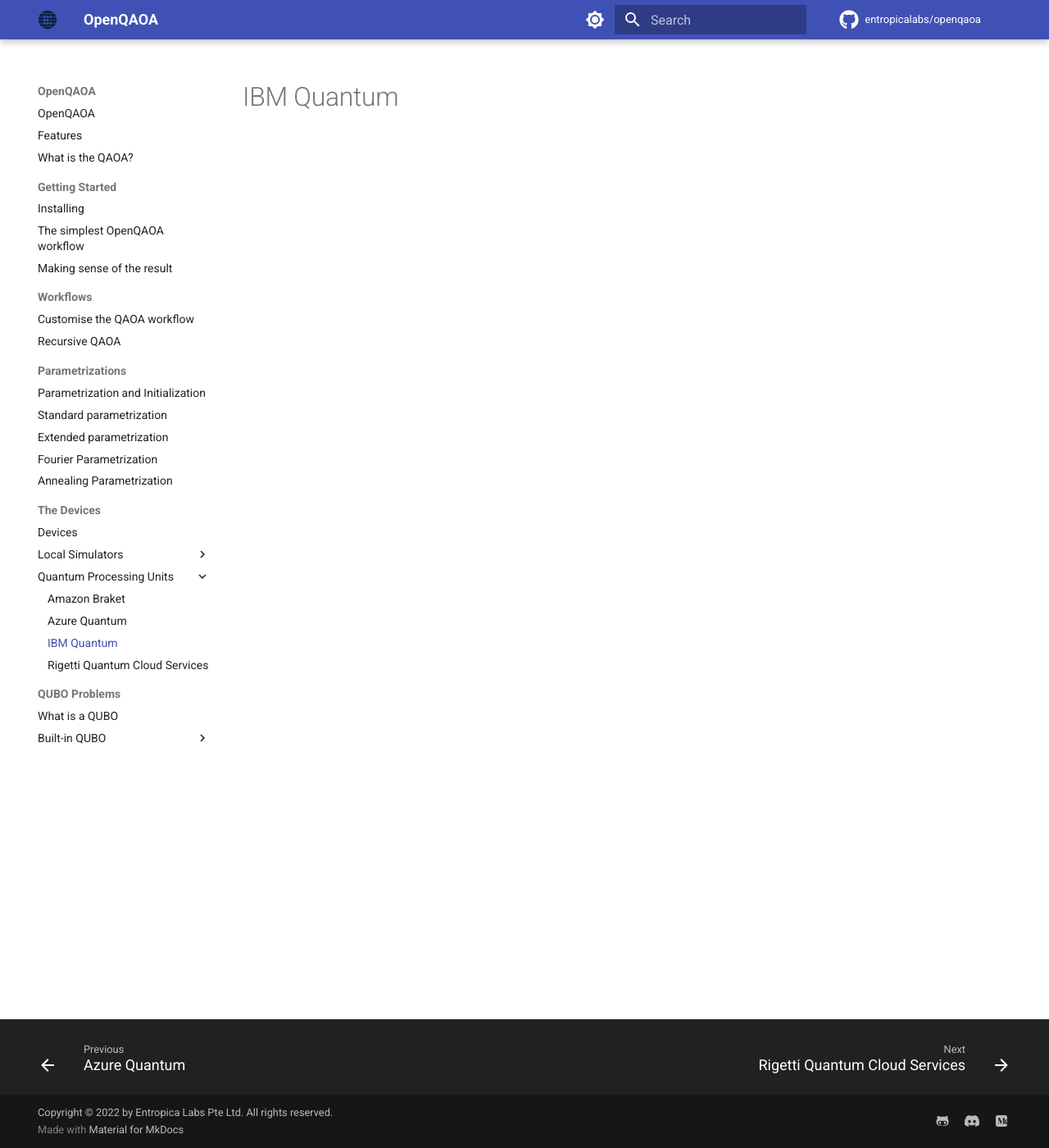
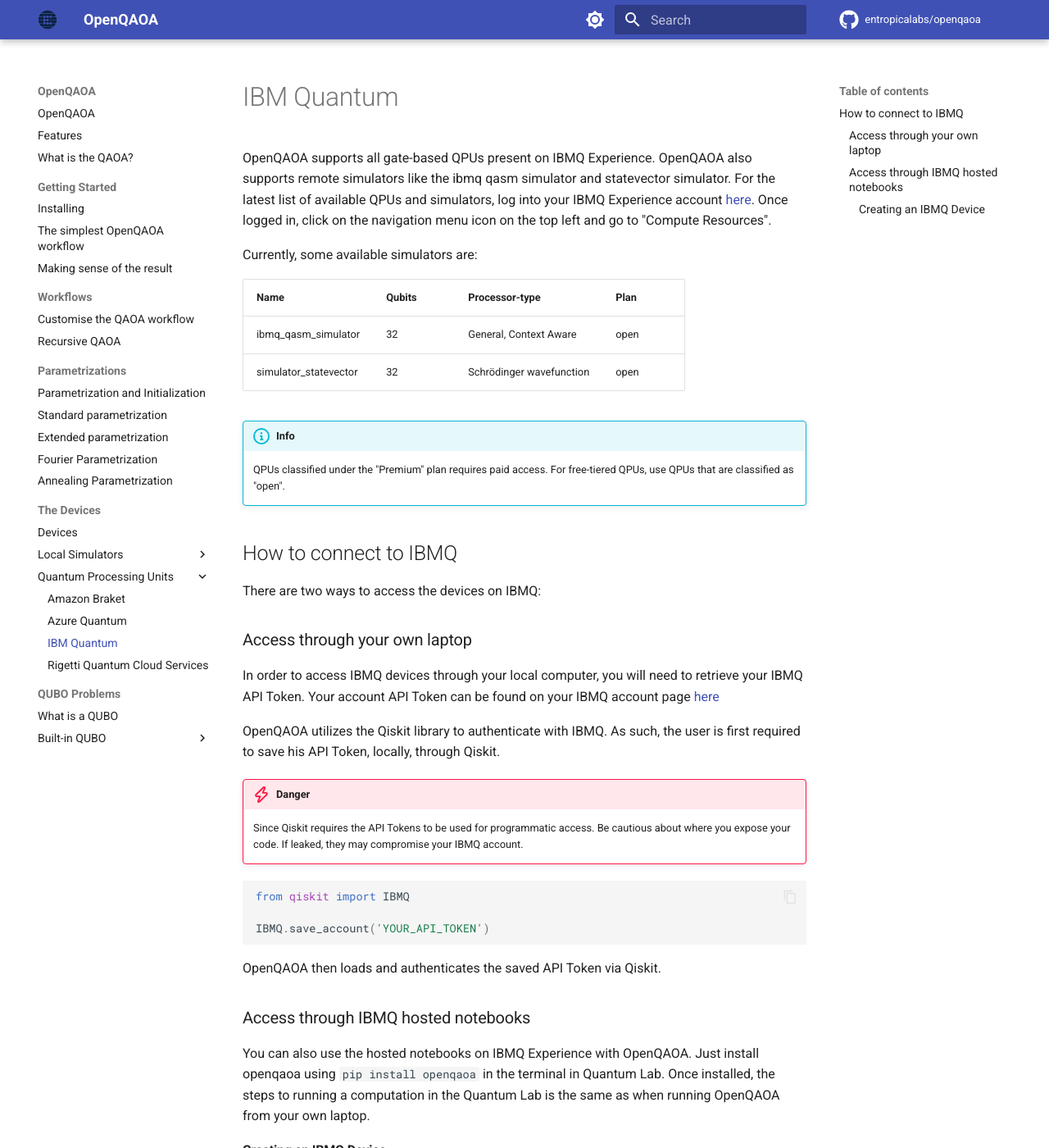
Before and after one commit to entropicalabs/openqaoa-website, an MkDocs documentation site: the page built from docs/devices/ibmq.md, in a window 1280 px wide and 1400 px high. Shown: the whole window at 82% size. Built offline with MkDocs 1.6.1 and Material for MkDocs 9.7.7, drawn with Linux system fonts in a browser that asks for light colours; comment, search, counter and statistics services are not loaded; some of the changed text lies outside the part shown.

Commit message:
update ibmq docs

````diff
--- a/docs/devices/ibmq.md
+++ b/docs/devices/ibmq.md
@@ -1 +1,56 @@
 # IBM Quantum
+
+OpenQAOA supports all gate-based QPUs present on IBMQ Experience. OpenQAOA also supports remote simulators like the ibmq qasm simulator and statevector simulator. For the latest list of available QPUs and simulators, log into your IBMQ Experience account [here](https://quantum-computing.ibm.com/). Once logged in, click on the navigation menu icon on the top left and go to "Compute Resources".
+
+Currently, some available simulators are:
+
+| Name | Qubits | Processor-type | Plan |
+|------|--------|----------------|------|
+| ibmq_qasm_simulator | 32 | General, Context Aware | open |
+| simulator_statevector | 32 | Schrödinger wavefunction | open |
+
+
+!!! info
+    QPUs classified under the "Premium" plan requires paid access. For free-tiered QPUs, use QPUs that are classified as "open".
+
+## How to connect to IBMQ
+
+There are two ways to access the devices on IBMQ:
+
+### Access through your own laptop
+
+In order to access IBMQ devices through your local computer, you will need to retrieve your IBMQ API Token. Your account API Token can be found on your IBMQ account page [here](https://quantum-computing.ibm.com/account)
+
+OpenQAOA utilizes the Qiskit library to authenticate with IBMQ. As such, the user is first required to save his API Token, locally, through Qiskit.
+
+!!! danger
+    Since Qiskit requires the API Tokens to be used for programmatic access. Be cautious about where you expose your code. If leaked, they may compromise your IBMQ account.
+
+```Python
+from qiskit import IBMQ
+
+IBMQ.save_account('YOUR_API_TOKEN')
+```
+
+OpenQAOA then loads and authenticates the saved API Token via Qiskit.
+
+### Access through IBMQ hosted notebooks
+
+You can also use the hosted notebooks on IBMQ Experience with OpenQAOA. Just install openqaoa using `pip install openqaoa` in the terminal in Quantum Lab.
+Once installed, the steps to running a computation in the Quantum Lab is the same as when running OpenQAOA from your own laptop.
+
+#### Creating an IBMQ Device
+
+An IBMQ Device can be created by the following:
+
+```Python
+IBMQ.save_account('YOUR_API_TOKEN')
+
+q = QAOA()
+
+qasm_sim_device = create_device(location='ibmq',
+                                name='ibmq_qasm_simulator', hub='ibm-q',
+                                group='open', project='main')
+
+q.set_device(qasm_sim_device)
+```
````
